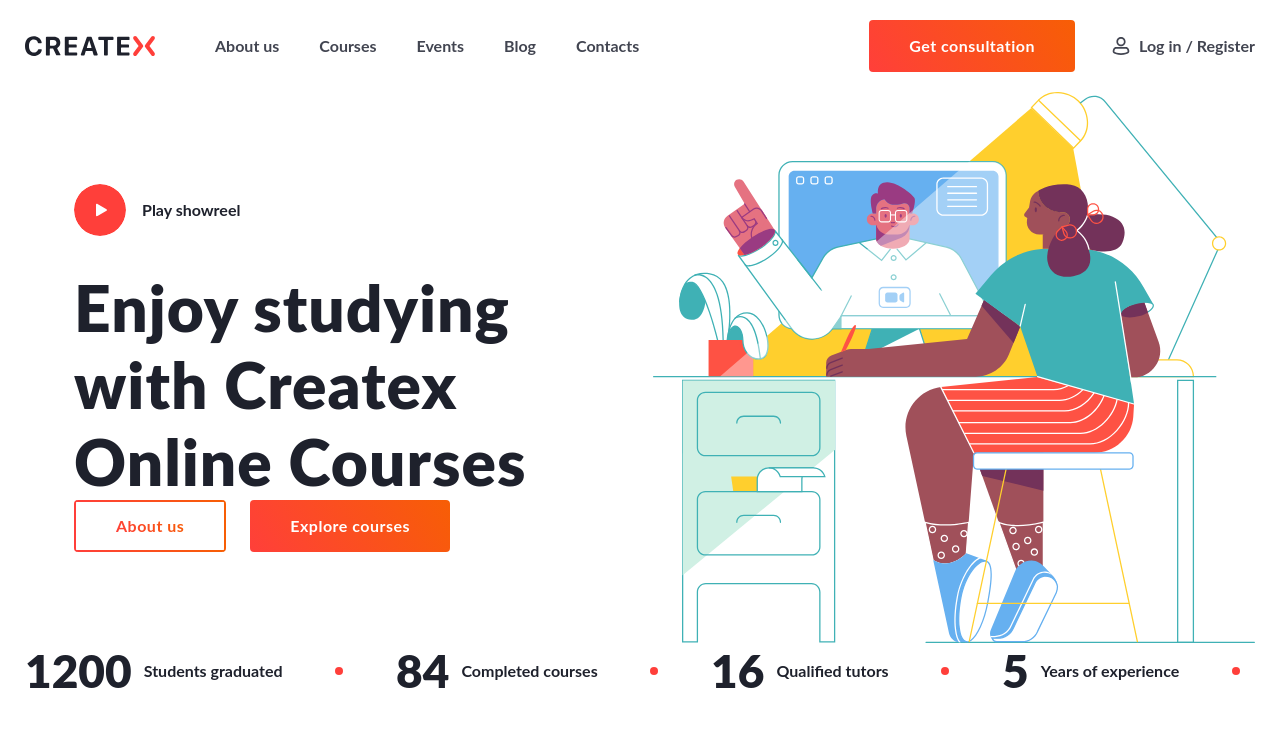
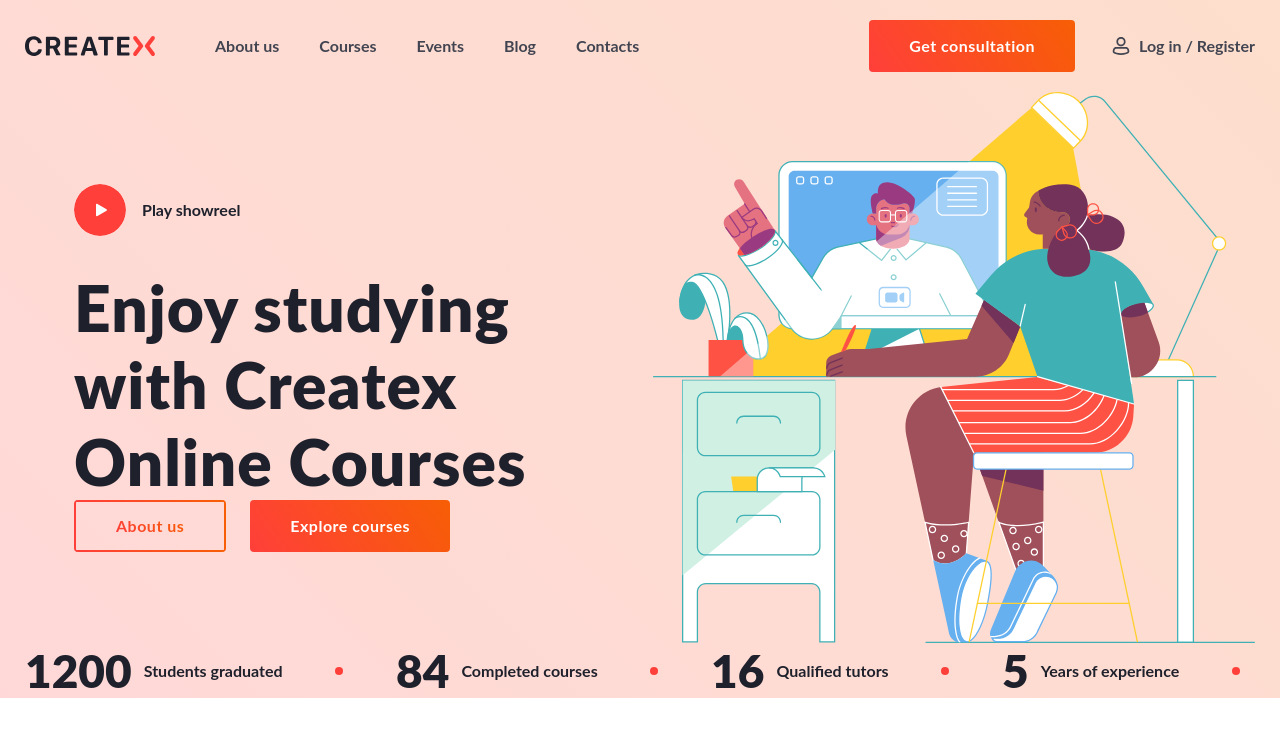
Before and after one commit to WnFbg/Createx, a plain HTML site: page index.html in a window 1280 px wide. Drawn offline with Linux system fonts and the light colour scheme; files whose address does not match are found by name.

Commit message:
Commit-3

```diff
--- a/styles/style.css
+++ b/styles/style.css
@@ -56,6 +56,7 @@ body {
 
 .header {
     font-weight: 700;
+    background: linear-gradient(45.00deg, rgba(255, 63, 58, .2) 0%, rgba(246, 93, 5, .2) 100%);
 }
 
 .header__top {}
```
